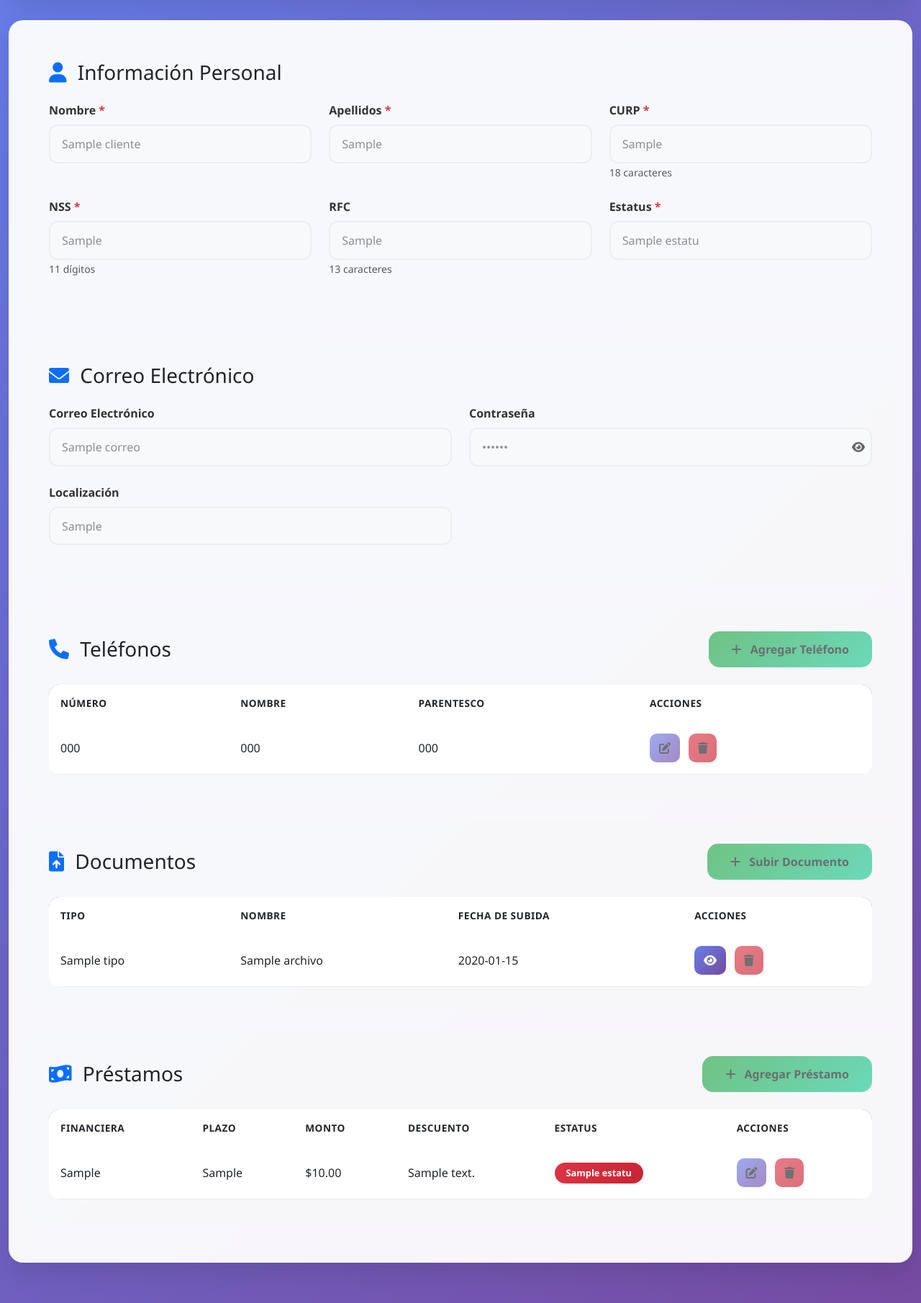
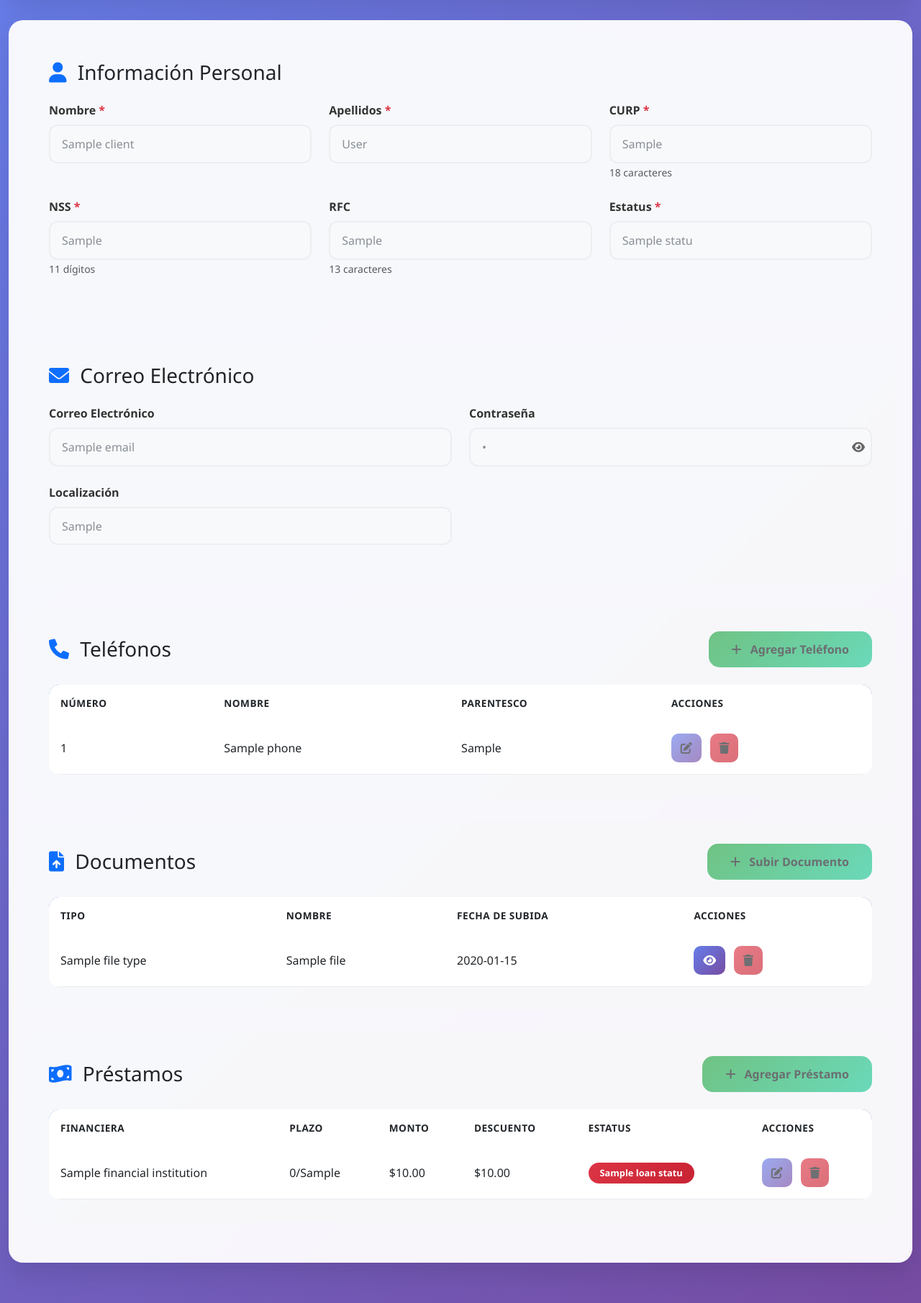
Before and after one commit to josueRamosGarcia/Gestor_clientes, a Flask app: template app/templates/details_clientes.html in a window 1280 px wide. Shown: the part 145-1955 px from the top of the page at 72% size. Run offline with Flask 3, Linux system fonts and the light colour scheme; the template is opened without the code that fills it: most values are stand-ins (such as "Sample title", 1, 10 or a date in 2020); parts of the project's set-up code (start-up, migrations or seed data) failed here and were passed over.

Commit message:
Primera parte del fronted cambiada a ingles

```diff
--- a/app/models/loan.py
+++ b/app/models/loan.py
@@ -96,7 +96,8 @@ class Loan(db.Model):
     )
     fi_id = db.Column(
         db.Integer,
-        db.ForeignKey('financial_institutions.fi_id')
+        db.ForeignKey('financial_institutions.fi_id'),
+        nullable = False
     )
     ls_id = db.Column(
         db.Integer,
--- a/app/services/client_svc.py
+++ b/app/services/client_svc.py
@@ -56,7 +56,6 @@ class ClientService:
         else:
             return None
 
-
     def process_phone_numbers(self, form, cl_id):
         i = 0
 
@@ -66,14 +65,14 @@ class ClientService:
             relation = form.get(f'telefonos[{i}][tel_parentesco]')
 
             data = filter_data({
-                'ph_numeber': phone_numer,
+                'ph_number': phone_numer,
                 'ph_name':name,
                 'ph_rel': relation,
                 'cl_id': cl_id
             })
 
             try:
-                self.create_phone_number(**data)
+                print(self.create_phone_number(**data))
             except Exception as e:
                 current_app.logger.warning(f"Error creando teléfono {i}: {e}")
 
--- a/app/services/loan_svc.py
+++ b/app/services/loan_svc.py
@@ -12,14 +12,14 @@ class LoanService:
     def process_loans(self, form, cl_id):
         i = 0
 
-        while f'prestamos[{i}][prst_financiera]' in form:
-            cat = form.get(f'prestamos[{i}][prst_cat]') #ln_cat[{i}]
+        while f'prestamos[{i}][fi_id]' in form:
+            cat = form.get(f'prestamos[{i}][prst_cat]')
             amount = form.get(f'prestamos[{i}][prst_monto]')
             discount = form.get(f'prestamos[{i}][prst_descuento]')
             term = form.get(f'prestamos[{i}][prst_plazo]')
             amount_pay = form.get(f'prestamos[{i}][prst_imp_pagar]')
             f_disc_dt = form.get(f'prestamos[{i}][prst_f_p_desc]')
-            fi_id = form.get(f'prestamos[{i}][prst_financiera]')
+            fi_id = form.get(f'prestamos[{i}][fi_id]')
             lt_id = form.get(f'prestamos[{i}][tp_id]')
             ls_id = form.get(f'prestamos[{i}][ep_id]')
 
--- a/app/templates/details_clientes.html
+++ b/app/templates/details_clientes.html
@@ -19,7 +19,7 @@
           <div class="card-body">
             <div class="header-info">
               <div class="d-flex align-items-center">
-                <a href="/inicio" class="btn btn-back me-3">
+                <a href="/home_page" class="btn btn-back me-3">
                   <i class="fas fa-arrow-left me-2"></i>
                   Volver al inicio
                 </a>
@@ -53,9 +53,9 @@
       <div class="col-12">
         <div class="card main-card">
           <div class="card-body p-4">
-            <form id="cliente-form" method="POST" action="/actualizar_cliente/{{ cliente.cte_id }}"
+            <form id="cliente-form" method="POST" action="/actualizar_cliente/{{ client.cl_id }}"
               enctype="multipart/form-data">
-              <input type="hidden" name="cte_id" value="{{ cliente.cte_id }}">
+              <input type="hidden" name="cl_id" value="{{ client.cl_id }}">
 
               <!-- Información básica -->
               <div class="client-info-section">
@@ -68,7 +68,7 @@
                   <div class="col-md-4">
                     <div class="form-group">
                       <label for="nombre">Nombre <span class="text-danger">*</span></label>
-                      <input type="text" class="form-control" id="nombre" name="nombre" value="{{ cliente.cte_nombre }}"
+                      <input type="text" class="form-control" id="nombre" name="nombre" value="{{ client.cl_name }}"
                         disabled required>
                     </div>
                   </div>
@@ -76,13 +76,13 @@
                     <div class="form-group">
                       <label for="apellidos">Apellidos <span class="text-danger">*</span></label>
                       <input type="text" class="form-control" id="apellidos" name="apellidos"
-                        value="{{ cliente.cte_apellidos }}" disabled required>
+                        value="{{ client.cl_lname }}" disabled required>
                     </div>
                   </div>
                   <div class="col-md-4">
                     <div class="form-group">
                       <label for="curp">CURP <span class="text-danger">*</span></label>
-                      <input type="text" class="form-control" id="curp" name="curp" value="{{ cliente.cte_curp }}"
+                      <input type="text" class="form-control" id="curp" name="curp" value="{{ client.cl_curp }}"
                         maxlength="18" disabled required>
                       <small class="text-muted">18 caracteres</small>
                     </div>
@@ -93,7 +93,7 @@
                   <div class="col-md-4">
                     <div class="form-group">
                       <label for="nss">NSS <span class="text-danger">*</span></label>
-                      <input type="text" class="form-control" id="nss" name="nss" value="{{ cliente.cte_nss }}"
+                      <input type="text" class="form-control" id="nss" name="nss" value="{{ client.cl_nss }}"
                         maxlength="11" disabled required>
                       <small class="text-muted">11 dígitos</small>
                     </div>
@@ -102,7 +102,7 @@
                     <div class="form-group">
                       <label for="rfc">RFC</label>
                       <input type="text" class="form-control" id="rfc" name="rfc"
-                        value="{{ cliente.cte_rfc if cliente.cte_rfc else '' }}" maxlength="13" disabled>
+                        value="{{ client.cl_rfc }}" maxlength="13" disabled>
                       <small class="text-muted">13 caracteres</small>
                     </div>
                   </div>
@@ -111,9 +111,9 @@
                       <label for="estatus">Estatus <span class="text-danger">*</span></label>
                       <select class="form-control" id="estatus" name="estatus" disabled required>
                         <option value="">Seleccione...</option>
-                        {% for estatus in estatus_clientes %}
-                        <option value="{{ estatus.ec_id }}" {% if cliente.ec_id==estatus.ec_id %}selected{% endif %}>{{
-                          estatus.ec_nombre }}</option>
+                        {% for status in client_status %}
+                        <option value="{{ status.cs_id }}" {% if client.cs_id == status.cs_id %}selected{% endif %}>{{
+                          status.cs_name }}</option>
                         {% endfor %}
                       </select>
                     </div>
@@ -134,7 +134,7 @@
                       <div class="form-group">
                         <label for="correo-email">Correo Electrónico</label>
                         <input type="email" class="form-control" id="correo-email" name="corr_nombre"
-                          value="{{ cliente.correo.corr_nombre if cliente.correo else '' }}" disabled>
+                          value="{{ client.email.em_name if client.email else '' }}" disabled>
                       </div>
                     </div>
                     <div class="col-md-6">
@@ -142,7 +142,7 @@
                         <label for="correo-password">Contraseña</label>
                         <div class="password-wrapper">
                           <input type="password" class="form-control" id="correo-password" name="corr_contraseña"
-                            value="{{ cliente.correo.corr_contraseña if cliente.correo else '' }}" disabled>
+                            value="{{ client.email.em_password if client.email else '' }}" disabled>
                           <span class="password-toggle" onclick="togglePassword()">
                             <i class="fa fa-eye"></i>
                           </span>
@@ -155,7 +155,7 @@
                       <div class="form-group">
                         <label for="correo-localizacion">Localización</label>
                         <input type="text" class="form-control" id="correo-localizacion" name="corr_localizacion"
-                          value="{{ cliente.correo.corr_localizacion if cliente.correo else '' }}" disabled>
+                          value="{{ client.email.em_location if client.email else '' }}" disabled>
                       </div>
                     </div>
                   </div>
@@ -177,7 +177,7 @@
                 </div>
 
                 <div id="telefonos-container">
-                  {% if cliente.telefonos and cliente.telefonos|length > 0 %}
+                  {% if client.phone_numbers and client.phone_numbers|length > 0 %}
                   <div class="table-responsive">
                     <table class="table">
                       <thead>
@@ -189,18 +189,18 @@
                         </tr>
                       </thead>
                       <tbody>
-                        {% for telefono in cliente.telefonos %}
-                        <tr id="telefono-{{ telefono.tel_id }}">
-                          <td>{{ telefono.tel_telefono }}</td>
-                          <td>{{ telefono.tel_nombre }}</td>
-                          <td>{{ telefono.tel_parentesco }}</td>
+                        {% for phone in client.phone_numbers %}
+                        <tr id="telefono-{{ phone.ph_id }}">
+                          <td>{{ phone.ph_number }}</td>
+                          <td>{{ phone.ph_name }}</td>
+                          <td>{{ phone.ph_rel }}</td>
                           <td>
                             <button type="button" class="btn btn-edit-small btn-edit-telefono"
-                              data-id="{{ telefono.tel_id }}" disabled>
+                              data-id="{{ phone.ph_id }}" disabled>
                               <i class="fas fa-edit"></i>
                             </button>
                             <button type="button" class="btn btn-cancel-small btn-delete-telefono"
-                              data-id="{{ telefono.tel_id }}" disabled>
+                              data-id="{{ phone.ph_id }}" disabled>
                               <i class="fas fa-trash"></i>
                             </button>
                           </td>
@@ -232,7 +232,7 @@
                 </div>
 
                 <div id="archivos-container">
-                  {% if cliente.archivos and cliente.archivos|length > 0 %}
+                  {% if client.files and client.files|length > 0 %}
                   <div class="table-responsive">
                     <table class="table">
                       <thead>
@@ -244,17 +244,17 @@
                         </tr>
                       </thead>
                       <tbody>
-                        {% for archivo in cliente.archivos %}
-                        <tr id="archivo-{{ archivo.arch_id }}">
-                          <td>{{ archivo.tipo.ta_nombre }}</td>
-                          <td>{{ archivo.arch_nombre }}</td>
-                          <td>{{ archivo.arch_f_subida.strftime('%d/%m/%Y') }}</td>
+                        {% for file in client.files %}
+                        <tr id="archivo-{{ file.fil_id }}">
+                          <td>{{ file.file_type.ft_name }}</td>
+                          <td>{{ file.fil_name }}</td>
+                          <td>{{ file.fil_up_dt.strftime('%d/%m/%Y') }}</td>
                           <td>
-                            <a href="{{ archivo.arch_url }}" class="btn btn-edit-small" target="_blank">
+                            <a href="{{ file.fil_url }}" class="btn btn-edit-small" target="_blank">
                               <i class="fas fa-eye"></i>
                             </a>
                             <button type="button" class="btn btn-cancel-small btn-delete-archivo"
-                              data-id="{{ archivo.arch_id }}" disabled>
+                              data-id="{{ file.fil_id }}" disabled>
                               <i class="fas fa-trash"></i>
                             </button>
                           </td>
@@ -286,7 +286,7 @@
                 </div>
 
                 <div id="prestamos-container">
-                  {% if cliente.prestamos and cliente.prestamos|length > 0 %}
+                  {% if client.loans and client.loans|length > 0 %}
                   <div class="table-responsive">
                     <table class="table">
                       <thead>
@@ -300,25 +300,25 @@
                         </tr>
                       </thead>
                       <tbody>
-                        {% for prestamo in cliente.prestamos %}
-                        <tr id="prestamo-{{ prestamo.prst_id }}">
-                          <td>{{ prestamo.prst_financiera }}</td>
-                          <td>{{ prestamo.prst_plazo }}</td>
-                          <td>${{ "{:,.2f}".format(prestamo.prst_monto) }}</td>
-                          <td>{{ prestamo.prst_descuento }}</td>
+                        {% for loan in client.loans %}
+                        <tr id="prestamo-{{ loan.ln_id }}">
+                          <td>{{ loan.financial_institution.fi_name }}</td>
+                          <td>0/{{ loan.ln_term }}</td>
+                          <td>${{ "{:,.2f}".format(loan.ln_amount) }}</td>
+                          <td>${{ "{:,.2f}".format(loan.ln_discount) }}</td>
                           <td>
                             <span
-                              class="badge {% if prestamo.estatus.ep_nombre == 'VIGENTE' %}badge-active{% else %}badge-inactive{% endif %}">
-                              {{ prestamo.estatus.ep_nombre }}
+                              class="badge {% if loan.loan_status.ls_name == 'VIGENTE' %}badge-active{% else %}badge-inactive{% endif %}">
+                              {{ loan.loan_status.ls_name }}
                             </span>
                           </td>
                           <td>
                             <button type="button" class="btn btn-edit-small btn-edit-prestamo"
-                              data-id="{{ prestamo.prst_id }}" disabled>
+                              data-id="{{ loan.ln_id }}" disabled>
                               <i class="fas fa-edit"></i>
                             </button>
                             <button type="button" class="btn btn-cancel-small btn-delete-prestamo"
-                              data-id="{{ prestamo.prst_id }}" disabled>
+                              data-id="{{ loan.ln_id }}" disabled>
                               <i class="fas fa-trash"></i>
                             </button>
                           </td>
@@ -509,7 +509,7 @@
                   <label for="prestamo-liquida">Liquida otro préstamo</label>
                   <select class="form-control" id="prestamo-liquida">
                     <option value="">No aplica</option>
-                    {% for p in cliente.prestamos %}
+                    {% for p in client.prestamos %}
                     <option value="{{ p.prst_id }}">{{ p.prst_financiera }} - ${{ "{:,.2f}".format(p.prst_monto) }}
                     </option>
                     {% endfor %}
--- a/app/templates/login.html
+++ b/app/templates/login.html
@@ -47,7 +47,7 @@
                 <span class="input-group-text">
                   <i class="fas fa-user"></i>
                 </span>
-                <input type="text" class="form-control" name="usuario" id="usuario" placeholder="Nombre de usuario"
+                <input type="text" class="form-control" name="username" id="usuario" placeholder="Nombre de usuario"
                   required>
               </div>
 
@@ -57,7 +57,7 @@
                   <i class="fas fa-lock"></i>
                 </span>
                 <div class="password-wrapper" style="position: relative; flex: 1 1 auto; width: 1%; min-width: 0;">
-                  <input type="password" class="form-control" name="contraseña" id="contraseña" placeholder="Contraseña" required>
+                  <input type="password" class="form-control" name="password" id="contraseña" placeholder="Contraseña" required>
                   <span class="password-toggle" onclick="togglePassword('contraseña', this)"
                         style="position: absolute; right: 10px; top: 50%; transform: translateY(-50%); cursor: pointer;">
                     <i class="fa fa-eye"></i>
```
Also changed, not shown: app/controllers/client_ctrl.py (+12 -11 lines), app/controllers/user_ctrl.py (+6 -6 lines), app/static/JS/add_clientes.js (+6 -5 lines), app/templates/add_clientes.html (+11 -6 lines), app/templates/inicio.html (+14 -14 lines).
